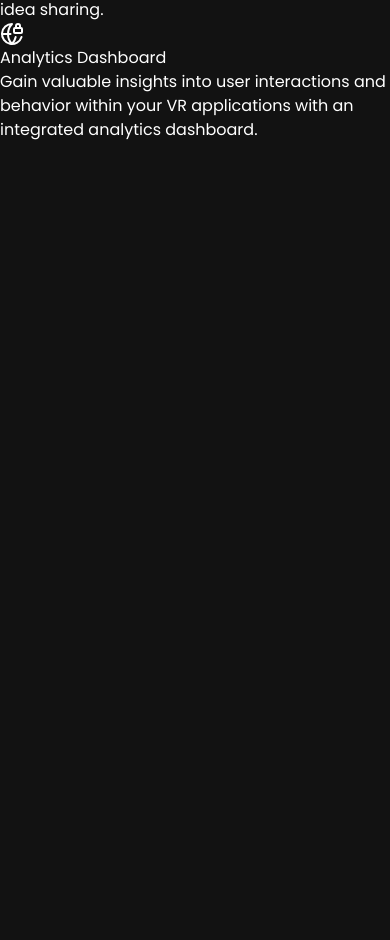
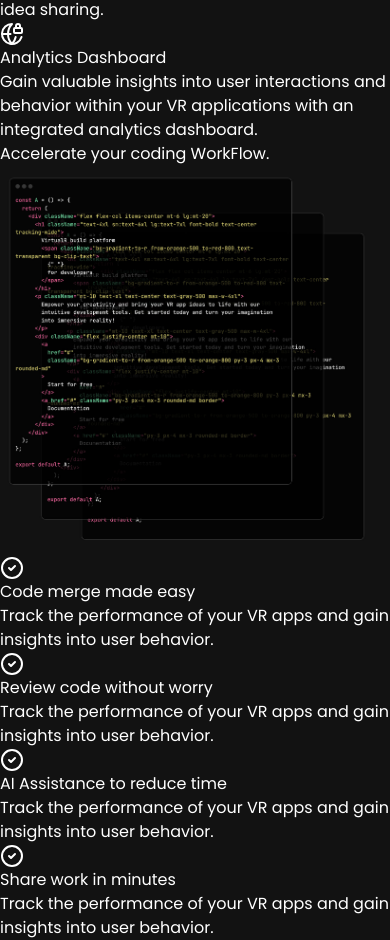
Before and after one commit to LuisBraga31/ModernLandingPage, a React (Vite) app: page / in a window 390 px wide. Shown: the part 1635-2575 px from the top of the page. Before the commit the page ends 1777 px from the top, so only its background shows below. Built offline with nearby package versions, Linux system fonts and the light colour scheme.

Commit message:
FEAT: Creating WorkFlow component

```diff
--- a/src/App.jsx
+++ b/src/App.jsx
@@ -1,6 +1,7 @@
 import FeatureSection from "./components/FeatureSection"
 import HeroSection from "./components/HeroSection"
 import NavBar from "./components/NavBar"
+import WorkFlow from "./components/WorkFlow"
 
 function App() {
 
@@ -10,6 +11,7 @@
       <div className="max-w-7xl mx-auto pt-20 px-6">
         <HeroSection/>
         <FeatureSection/>
+        <WorkFlow/>
       </div>
 
     </>
--- /dev/null
+++ b/src/components/WorkFlow.jsx
@@ -0,0 +1,34 @@
+import { CheckCircle2 } from "lucide-react";
+import codeImg from "../assets/code.jpg";
+
+import { checklistItems } from "../constants";
+
+export default function WorkFlow() {
+  return (
+    <div className="mt-20">
+        <h2 className="text-3xl sm:text-5xl lg:text-6xl text-center mt-6 tracking-wide">
+            Accelerate your <span className="bg-gradient-to-r from-orange-500 to-orange-800 text-transparent bg-clip-text"> coding WorkFlow. </span>
+        </h2>
+        <div className="flex flex-wrap justify-center">
+            <div className="p-2 w-full lg:w-1/2">
+                <img src={codeImg} alt="code" />
+            </div>
+            <div className="pt-12 w-full lg:w-1/2">
+              {checklistItems.map((item, index) => (
+                <div key={index} className="flex mb-12">
+                  <div className="text-green-400 mx-6 bg-neutral-900 h-10 w-10 p-2 justify-center items-center rounded-full">
+                    <CheckCircle2/>
+                  </div>
+                  <div>
+                    <h5 className="mt-1 mb-2 text-xl"> {item.title} </h5>
+                    <p className="text=md text-neutral-500"> {item.description} </p>
+                  </div>
+                </div>
+              ))}
+
+            </div>
+        </div>
+
+    </div>
+  )
+}
```
